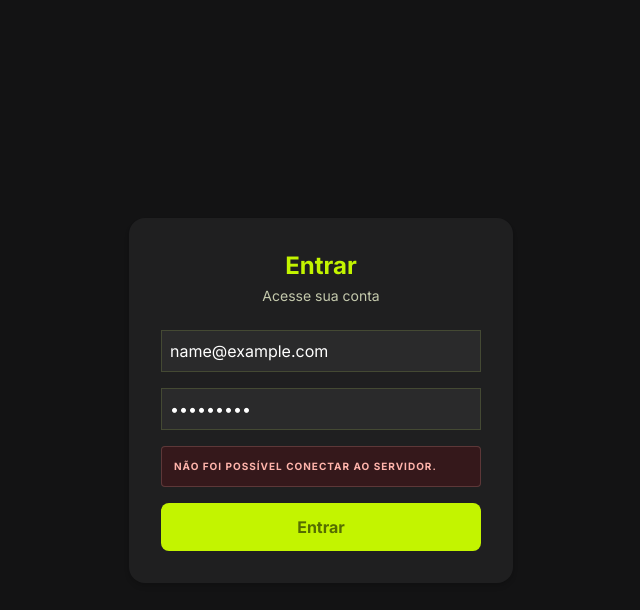
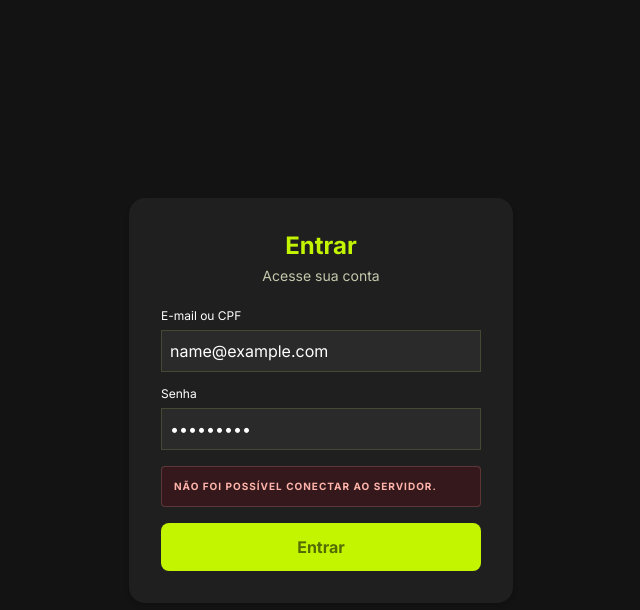
Before and after one commit to SoaresVictor-vso/treino-multi, a Next.js app in the folder front-end/: page /login in a window 1280 px wide. Both pictures are taken after typing "name@example.com", "Sample123" into the empty fields and a click on the button "Entrar". Shown: the top 610 px of the page, without its empty margins (319-959 px from the left). Built offline with nearby package versions, Linux system fonts and the light colour scheme; no server answers.

Commit message:
2026-06-27 - input label improved

```diff
--- a/front-end/components/ui/Input.tsx
+++ b/front-end/components/ui/Input.tsx
@@ -1,4 +1,4 @@
-import { forwardRef, InputHTMLAttributes } from "react";
+import { ChangeEvent, forwardRef, InputHTMLAttributes, useEffect, useState } from "react";
 
 export interface InputProps extends InputHTMLAttributes<HTMLInputElement> {
   label?: string;
@@ -7,25 +7,60 @@ export interface InputProps extends InputHTMLAttributes<HTMLInputElement> {
 }
 
 const Input = forwardRef<HTMLInputElement, InputProps>(
-  ({ label, error, hint, id, className = "", placeholder, ...props }, ref) => {
+  ({ label, error, hint, id, className = "", placeholder, onChange, value, defaultValue, ...props }, ref) => {
     const inputId = id ?? label?.toLowerCase().replace(/\s+/g, "-");
+    const resolveHasValue = (currentValue: InputProps["value"] | InputProps["defaultValue"]) => {
+      if (typeof currentValue === "number") return true;
+      if (typeof currentValue === "string") return currentValue.length > 0;
+      return false;
+    };
+
+    const [hasValue, setHasValue] = useState(() => {
+      return resolveHasValue(value) || resolveHasValue(defaultValue);
+    });
+
+    useEffect(() => {
+      if (value !== undefined) {
+        setHasValue(resolveHasValue(value));
+      }
+    }, [value]);
+
+    const handleChange = (event: ChangeEvent<HTMLInputElement>) => {
+      if (value === undefined) {
+        setHasValue(event.target.value.length > 0);
+      }
+
+      onChange?.(event);
+    };
 
     return (
       <div className="flex flex-col gap-1">
+        {label && (
+          <label
+            htmlFor={inputId}
+            className={`min-h-4 text-xs leading-none transition-opacity ${hasValue ? "opacity-100 text-primary" : "opacity-0"}`}
+          >
+            {label}
+          </label>
+        )}
+        <div className="relative">
           <input
             ref={ref}
             id={inputId}
             aria-invalid={!!error}
             aria-describedby={error ? `${inputId}-error` : hint ? `${inputId}-hint` : undefined}
-          placeholder={placeholder ?? label}
+            placeholder={hasValue ? "" : (placeholder ?? label)}
             className={
-            "w-full bg-surface-container-high border border-outline-variant " +
-            "p-2 text-primary focus:ring-0 " +
-            "autofill:bg-surface-container-high autofill:text-primary autofill:shadow-[inset_0_0_0px_1000px_var(--color-surface-container-high)] autofill:[-webkit-text-fill-color:var(--color-primary)]"
+              "w-full bg-surface-container-high border border-outline-variant p-2 text-primary focus:ring-0 " +
+              "autofill:bg-surface-container-high autofill:text-primary autofill:shadow-[inset_0_0_0px_1000px_var(--color-surface-container-high)] autofill:[-webkit-text-fill-color:var(--color-primary)] " +
+              className
             }
-
+            onChange={handleChange}
+            value={value}
+            defaultValue={defaultValue}
             {...props}
           />
+        </div>
         {hint && !error && (
           <p id={`${inputId}-hint`} className="text-xs text-gray-500">
             {hint}
```
Lines whose indentation alone changed are shown as unchanged.
